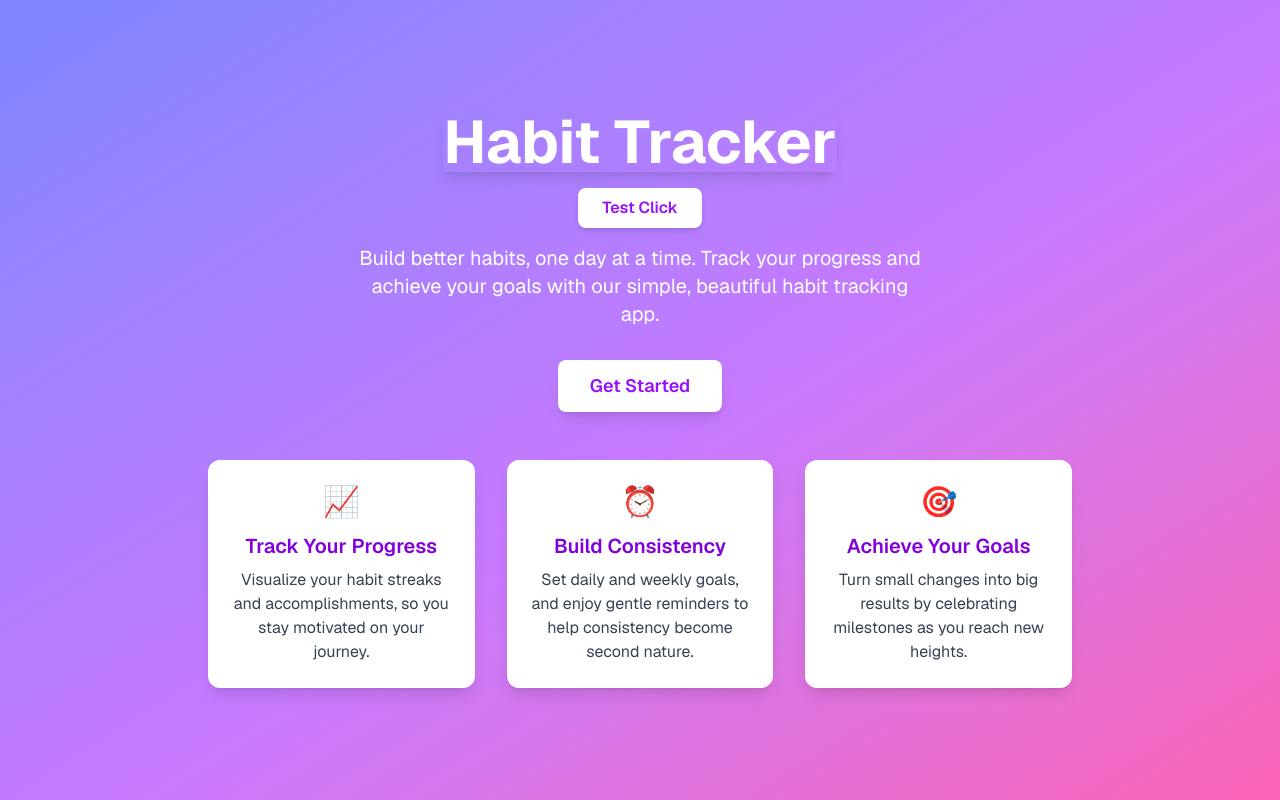
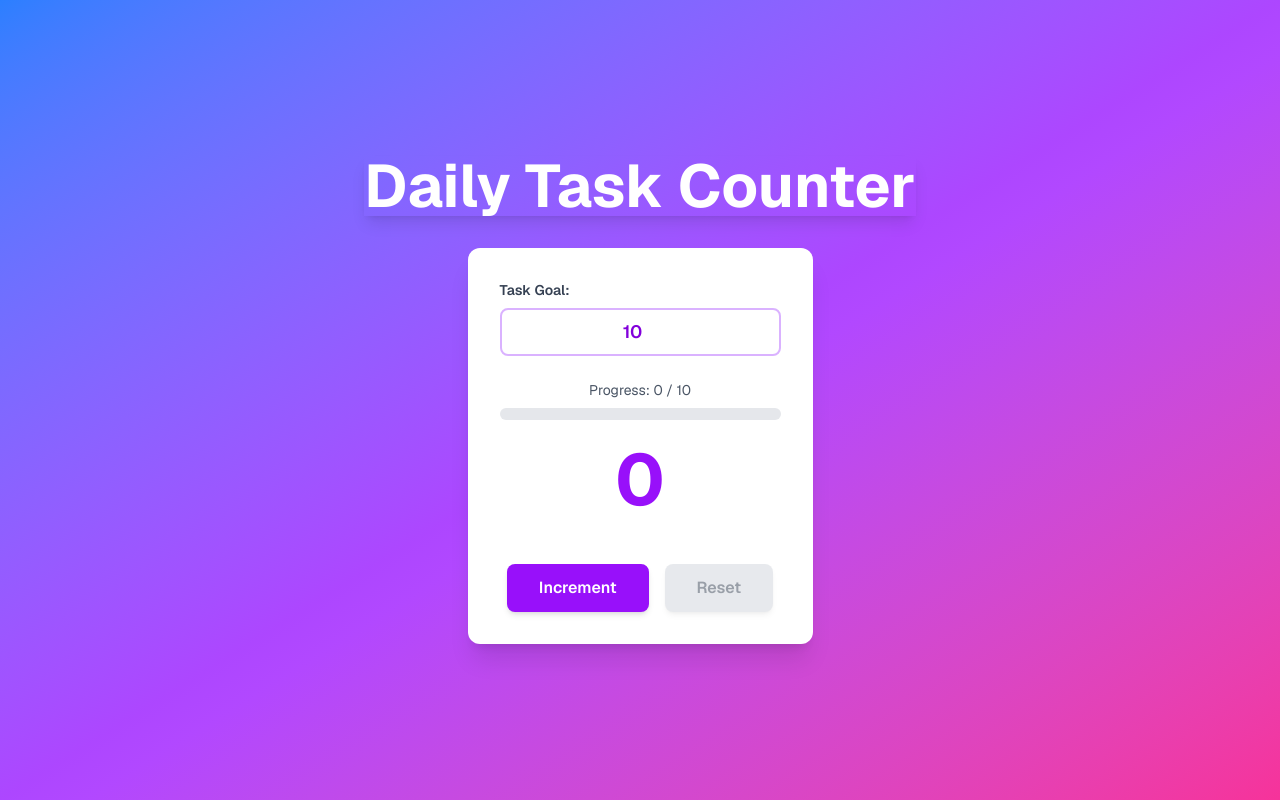
Before and after one commit to RehanMoledina/my-first-app, a Next.js app: page / in a window 1280 px wide. Built offline with nearby package versions, Linux system fonts and the light colour scheme.

Commit message:
Created a Task Counter

```diff
--- a/app/page.tsx
+++ b/app/page.tsx
@@ -1,52 +1,14 @@
 'use client';
+
+import TaskCounter from '@/components/TaskCounter';
 
 export default function Home() {
   return (
-    <div className="flex flex-col items-center justify-center min-h-screen bg-gradient-to-br from-indigo-400 via-purple-400 to-pink-400 font-sans">
-      <h1 className="text-5xl md:text-6xl font-bold text-white shadow-lg mb-4">
-        Habit Tracker
+    <div className="flex flex-col items-center justify-center min-h-screen bg-gradient-to-br from-blue-500 via-purple-500 to-pink-500 font-sans">
+      <h1 className="text-5xl md:text-6xl font-bold text-white shadow-lg mb-8">
+        Daily Task Counter
       </h1>
-      <button
-        onClick={() => alert('Hello! Welcome to Habit Tracker!')}
-        className="px-6 py-2 bg-white text-purple-600 font-semibold rounded-lg shadow-md hover:bg-purple-50 transition-colors mb-4"
-      >
-        Test Click
-      </button>
-      <p className="text-lg md:text-xl text-white mb-8 max-w-xl text-center">
-        Build better habits, one day at a time. Track your progress and achieve your goals with our simple, beautiful habit tracking app.
-      </p>
-      <a
-        href="#"
-        className="px-8 py-3 bg-white text-purple-600 font-semibold rounded-lg shadow-lg hover:bg-purple-50 transition-colors text-lg mb-12"
-      >
-        Get Started
-      </a>
-      {/* Feature cards section */}
-      <section className="w-full flex flex-col items-center justify-center">
-        <div className="grid grid-cols-1 md:grid-cols-3 gap-8 max-w-4xl w-full px-4">
-          <div className="bg-white bg-opacity-90 rounded-xl shadow-lg p-6 flex flex-col items-center">
-            <span className="text-3xl mb-3">📈</span>
-            <h2 className="text-xl font-semibold text-purple-700 mb-2">Track Your Progress</h2>
-            <p className="text-gray-700 text-center">
-              Visualize your habit streaks and accomplishments, so you stay motivated on your journey.
-            </p>
-          </div>
-          <div className="bg-white bg-opacity-90 rounded-xl shadow-lg p-6 flex flex-col items-center">
-            <span className="text-3xl mb-3">⏰</span>
-            <h2 className="text-xl font-semibold text-purple-700 mb-2">Build Consistency</h2>
-            <p className="text-gray-700 text-center">
-              Set daily and weekly goals, and enjoy gentle reminders to help consistency become second nature.
-            </p>
-          </div>
-          <div className="bg-white bg-opacity-90 rounded-xl shadow-lg p-6 flex flex-col items-center">
-            <span className="text-3xl mb-3">🎯</span>
-            <h2 className="text-xl font-semibold text-purple-700 mb-2">Achieve Your Goals</h2>
-            <p className="text-gray-700 text-center">
-              Turn small changes into big results by celebrating milestones as you reach new heights.
-            </p>
-          </div>
-        </div>
-      </section>
+      <TaskCounter />
     </div>
   );
 }
--- /dev/null
+++ b/components/TaskCounter.tsx
@@ -0,0 +1,93 @@
+'use client';
+
+import { useState } from 'react';
+
+export default function TaskCounter() {
+  const [count, setCount] = useState(0);
+  const [goal, setGoal] = useState(10);
+
+  const handleIncrement = () => {
+    setCount((prevCount) => prevCount + 1);
+  };
+
+  const handleReset = () => {
+    setCount(0);
+  };
+
+  const handleGoalChange = (e: React.ChangeEvent<HTMLInputElement>) => {
+    const value = parseInt(e.target.value) || 0;
+    setGoal(Math.max(1, value));
+  };
+
+  const isGoalReached = count >= goal && goal > 0;
+
+  return (
+    <div className={`bg-white bg-opacity-95 rounded-xl shadow-xl p-8 flex flex-col items-center gap-6 min-w-[320px] max-w-md transition-all duration-500 ${isGoalReached ? 'ring-4 ring-green-400 ring-opacity-75' : ''}`}>
+      {/* Goal Input */}
+      <div className="w-full flex flex-col gap-2">
+        <label className="text-sm font-semibold text-gray-700">
+          Task Goal:
+        </label>
+        <input
+          type="number"
+          value={goal}
+          onChange={handleGoalChange}
+          min="1"
+          className="px-4 py-2 border-2 border-purple-300 rounded-lg focus:border-purple-500 focus:outline-none text-center text-lg font-semibold text-purple-700"
+        />
+      </div>
+
+      {/* Progress Display */}
+      <div className="w-full text-center">
+        <div className="text-sm text-gray-600 mb-2">
+          Progress: {count} / {goal}
+        </div>
+        <div className="w-full bg-gray-200 rounded-full h-3 overflow-hidden">
+          <div
+            className={`h-full rounded-full transition-all duration-500 ${
+              isGoalReached ? 'bg-gradient-to-r from-green-400 to-green-600' : 'bg-gradient-to-r from-purple-400 to-purple-600'
+            }`}
+            style={{ width: `${Math.min(100, (count / goal) * 100)}%` }}
+          />
+        </div>
+      </div>
+
+      {/* Congratulations Message */}
+      {isGoalReached && (
+        <div className="w-full bg-gradient-to-r from-green-400 to-emerald-500 text-white font-bold py-3 px-6 rounded-lg shadow-lg animate-pulse text-center">
+          🎉 Congratulations! Goal Reached! 🎉
+        </div>
+      )}
+
+      {/* Count Display */}
+      <div className={`text-7xl font-bold mb-6 transition-all duration-500 ${
+        isGoalReached ? 'text-green-600' : 'text-purple-600'
+      }`}>
+        {count}
+      </div>
+
+      {/* Buttons */}
+      <div className="flex gap-4 w-full justify-center">
+        <button
+          onClick={handleIncrement}
+          className={`px-8 py-3 text-white font-semibold rounded-lg shadow-md active:scale-95 transition-all duration-200 transform hover:scale-105 ${
+            isGoalReached
+              ? 'bg-green-600 hover:bg-green-700 active:bg-green-800'
+              : 'bg-purple-600 hover:bg-purple-700 active:bg-purple-800'
+          }`}
+          aria-label="Increment counter"
+        >
+          Increment
+        </button>
+        <button
+          onClick={handleReset}
+          disabled={count === 0}
+          className="px-8 py-3 bg-gray-300 text-gray-700 font-semibold rounded-lg shadow-md hover:bg-gray-400 active:bg-gray-500 transition-all duration-200 transform hover:scale-105 active:scale-95 disabled:opacity-50 disabled:cursor-not-allowed disabled:hover:scale-100"
+          aria-label="Reset counter"
+        >
+          Reset
+        </button>
+      </div>
+    </div>
+  );
+}
```
